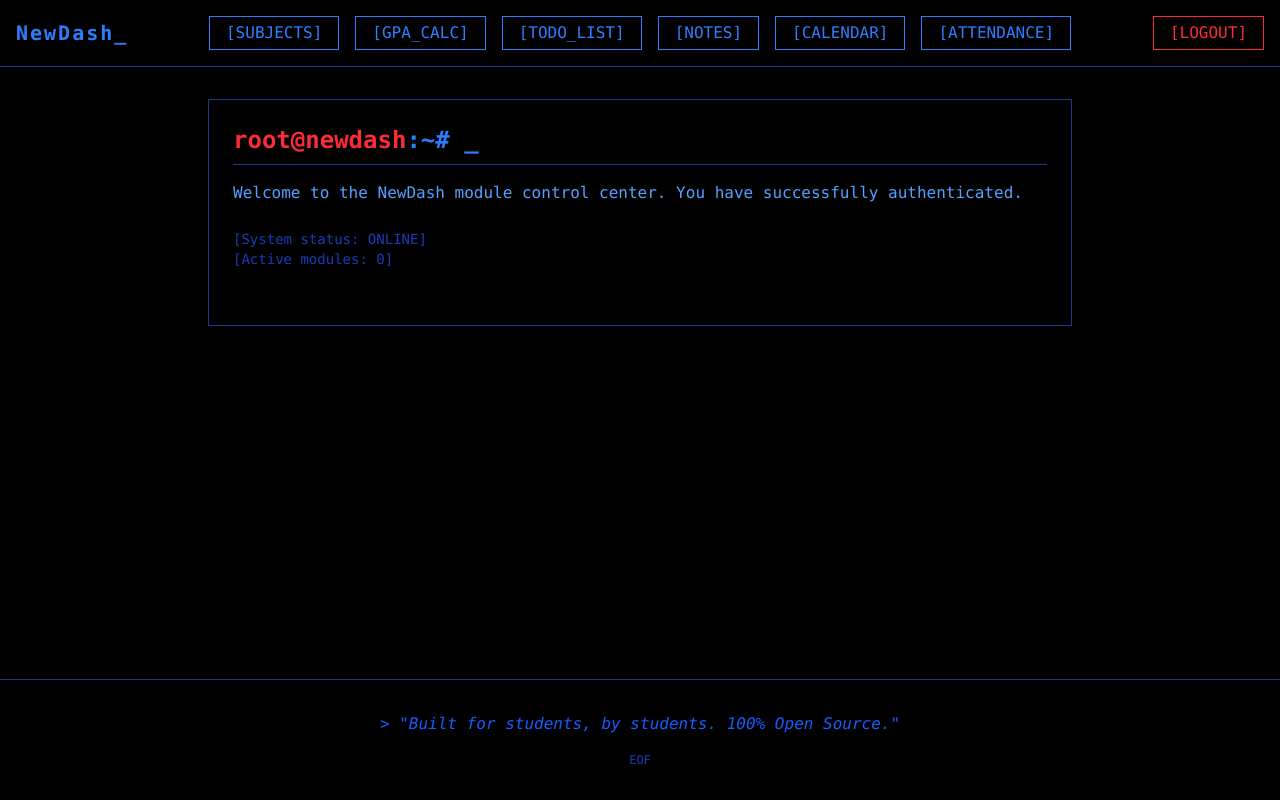
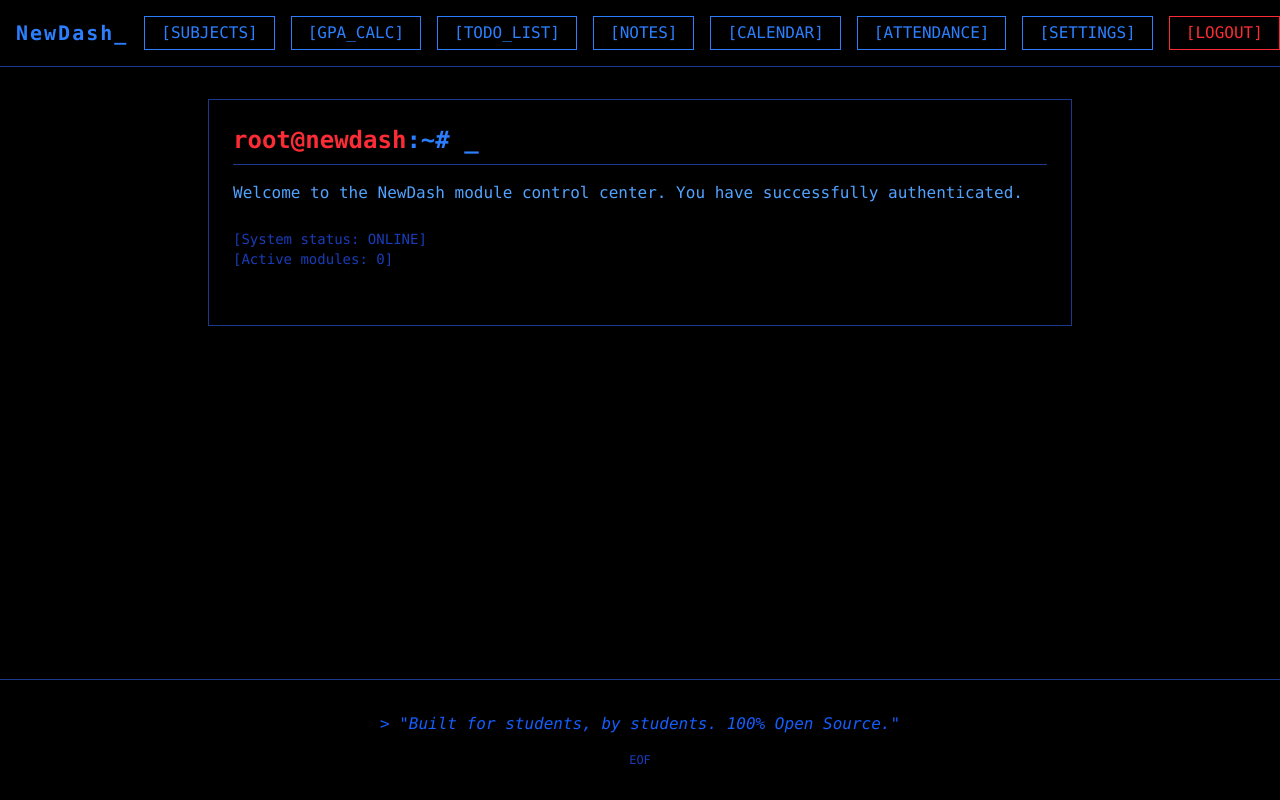
Before and after one commit to Akki27jan/NewDash, a Next.js app in the folder frontend_ui/: page /dashboard in a window 1280 px wide. Built offline with nearby package versions, Linux system fonts and the light colour scheme; no server answers.

Commit message:
Update README, secure docker-compose, and ignore notes.txt

```diff
--- a/frontend_ui/src/components/layout/DashboardHeader.tsx
+++ b/frontend_ui/src/components/layout/DashboardHeader.tsx
@@ -34,6 +34,7 @@ export default function DashboardHeader() {
         <Button label="NOTES" color="blue" />
         <Button label="CALENDAR" color="blue" />
         <Button label="ATTENDANCE" color="blue" />
+        <Button label="SETTINGS" color="blue" />
       </div>
 
       <div className="flex-1 flex justify-end min-w-max">
```
Also changed, not shown: 1 other file (tests, documents, lock files or other folders).
